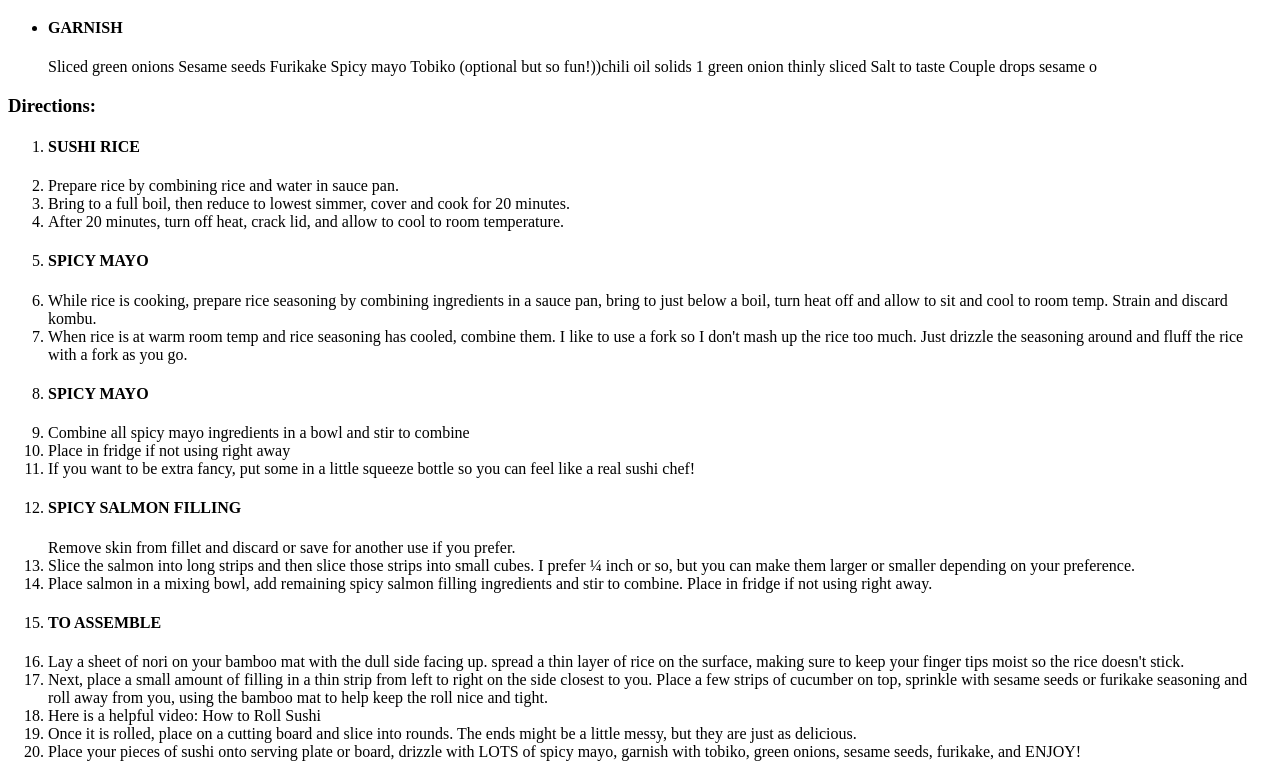
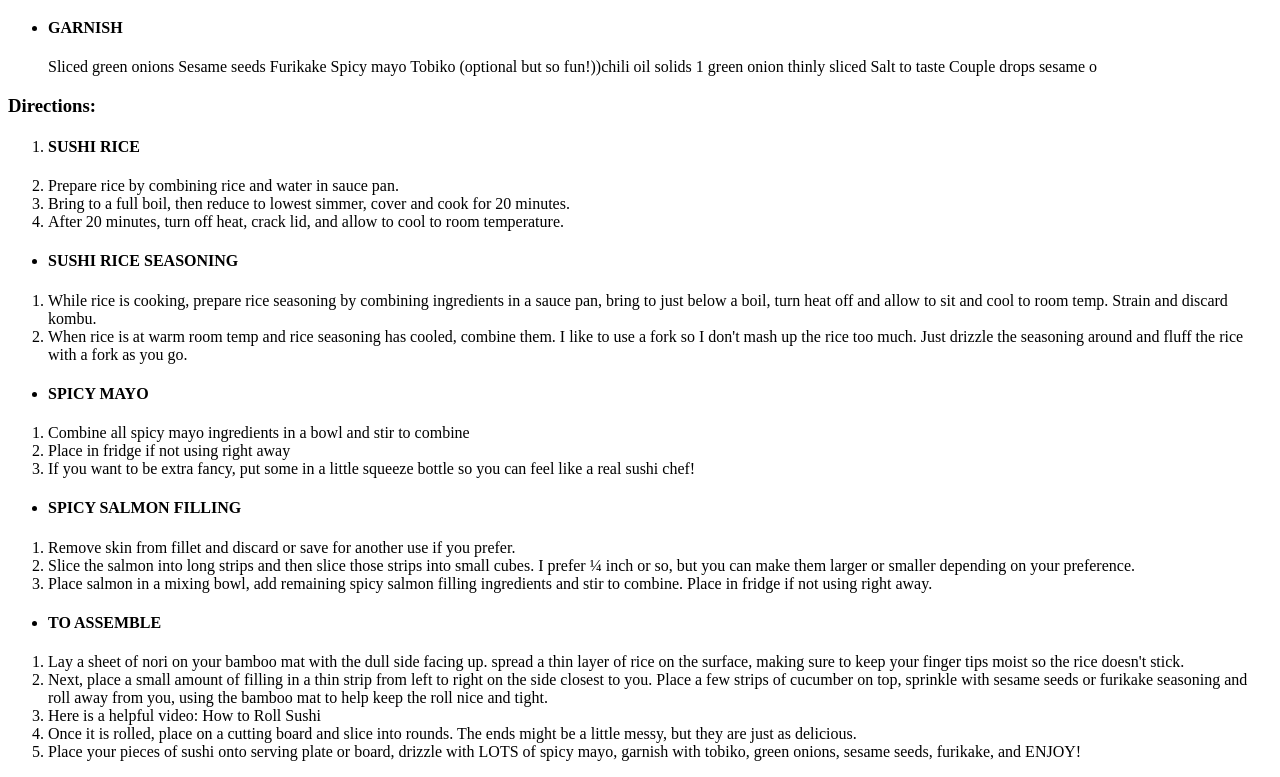
Before and after one commit to PianoOwl/odin-recipes, a plain HTML site: page recipes/spicy_salmon_roll.html in a window 1280 px wide. Shown: the part 1151-1928 px from the top of the page. Drawn offline with Linux system fonts and the light colour scheme.

Commit message:
Fix list typos

```diff
--- a/recipes/spicy_salmon_roll.html
+++ b/recipes/spicy_salmon_roll.html
@@ -61,29 +61,46 @@
         <li>Prepare rice by combining rice and water in sauce pan.</li>
         <li>Bring to a full boil, then reduce to lowest simmer, cover and cook for 20 minutes.</li>
         <li>After 20 minutes, turn off heat, crack lid, and allow to cool to room temperature.</li>
+     </ol>
 
-        <li><h4>SPICY MAYO</h4></li>
+     <ul>
+        <li><h4>SUSHI RICE SEASONING</h4></li>
+    </ul>
 
+    <ol>
         <li>While rice is cooking, prepare rice seasoning by combining ingredients in a sauce pan, bring
         to just below a boil, turn heat off and allow to sit and cool to room temp. Strain and discard kombu.</li>
         <li>When rice is at warm room temp and rice seasoning has cooled, combine them. I like to use a fork
         so I don't mash up the rice too much. Just drizzle the seasoning around and fluff the rice with a fork as you go.</li>
+    </ol>
 
+    <ul>
         <li><h4>SPICY MAYO</h4></li>
+    </ul>
 
+    <ol>
         <li>Combine all spicy mayo ingredients in a bowl and stir to combine</li>
         <li>Place in fridge if not using right away</li>
         <li>If you want to be extra fancy, put some in a little squeeze bottle so you can feel like a real sushi chef!</li>
+    </ol>
 
+    <ul>
         <li><h4>SPICY SALMON FILLING</h4></li>
+    </ul>
 
-        Remove skin from fillet and discard or save for another use if you prefer.
+    <ol>
+        <li>Remove skin from fillet and discard or save for another use if you prefer.</li>
         <li>Slice the salmon into long strips and then slice those strips into small cubes.
         I prefer ¼ inch or so, but you can make them larger or smaller depending on your preference.</li>
         <li>Place salmon in a mixing bowl, add remaining spicy salmon filling ingredients and stir to combine.
         Place in fridge if not using right away.</li>
+    </ol>
 
+    <ul>
         <li><h4>TO ASSEMBLE</h4></li>
+    </ul>
+
+    <ol>
         <li>Lay a sheet of nori on your bamboo mat with the dull side facing up. spread a thin layer of rice on the surface,
         making sure to keep your finger tips moist so the rice doesn't stick.</li>
         <li>Next, place a small amount of filling in a thin strip from left to right on the side closest to you.
```
